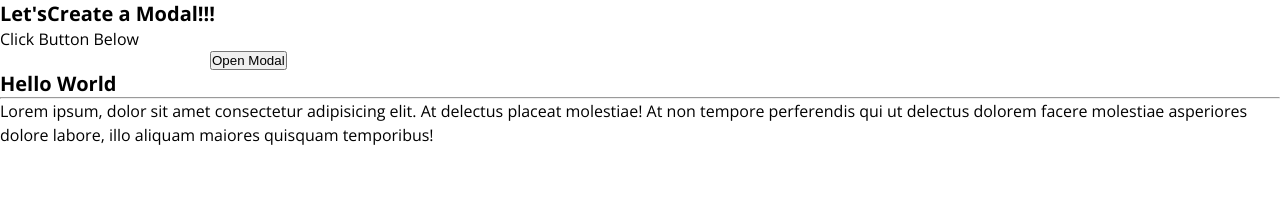
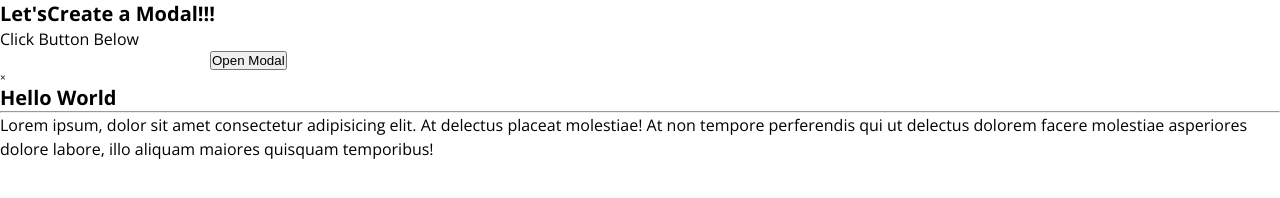
Before and after one commit to nezmustafa123/modal_new, a plain HTML site: page index.html in a window 1280 px wide. Drawn offline with nearby package versions, Linux system fonts and the light colour scheme.

Commit message:
adding times html entity to span

```diff
--- a/index.html
+++ b/index.html
@@ -26,7 +26,7 @@
 
     <div class="modal">
       <div class="modal-content">
-        <span> </span>
+        <span class="close">&times;</span>
         <h1>Hello World</h1>
         <hr />
         <p>
```
